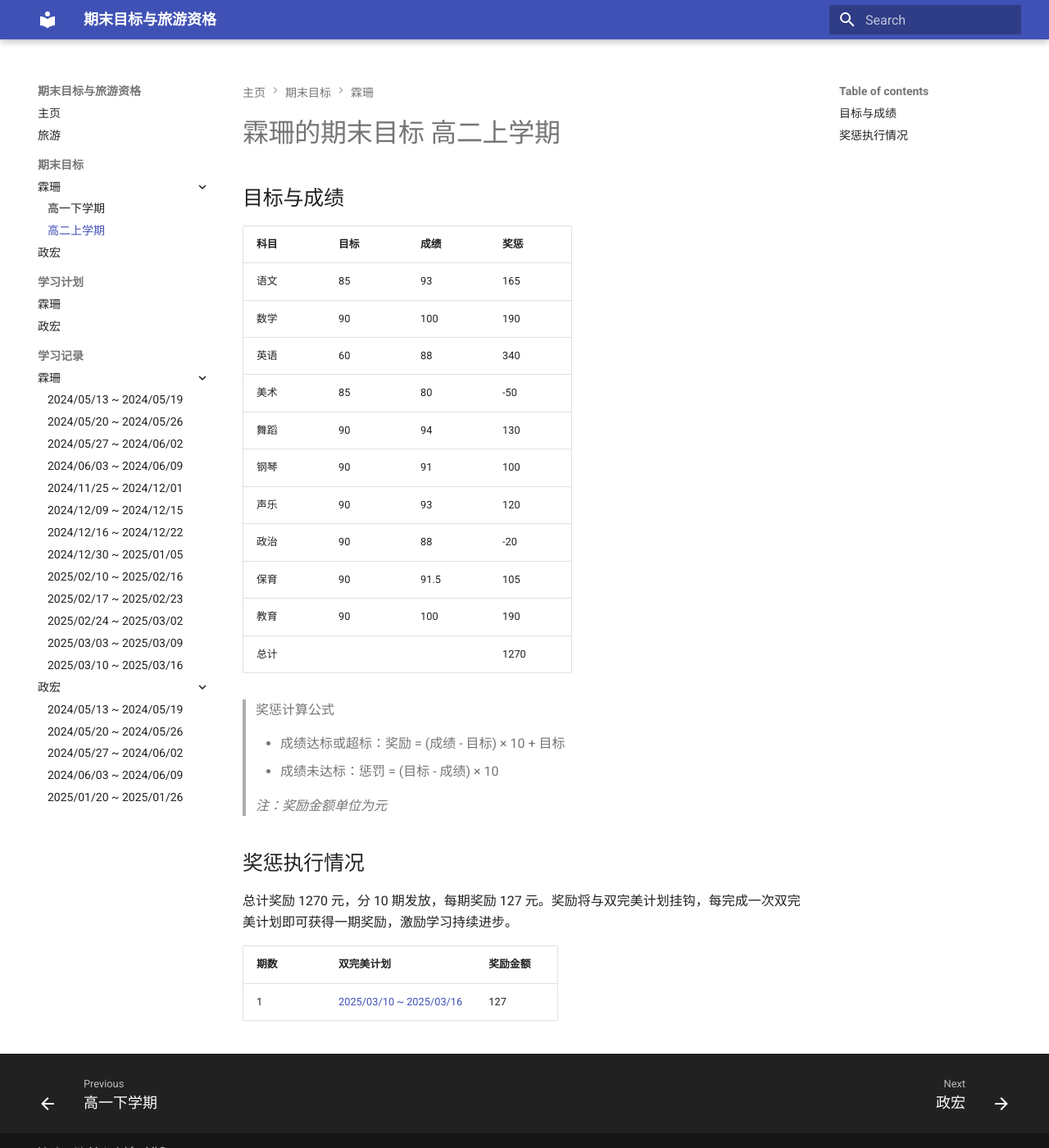
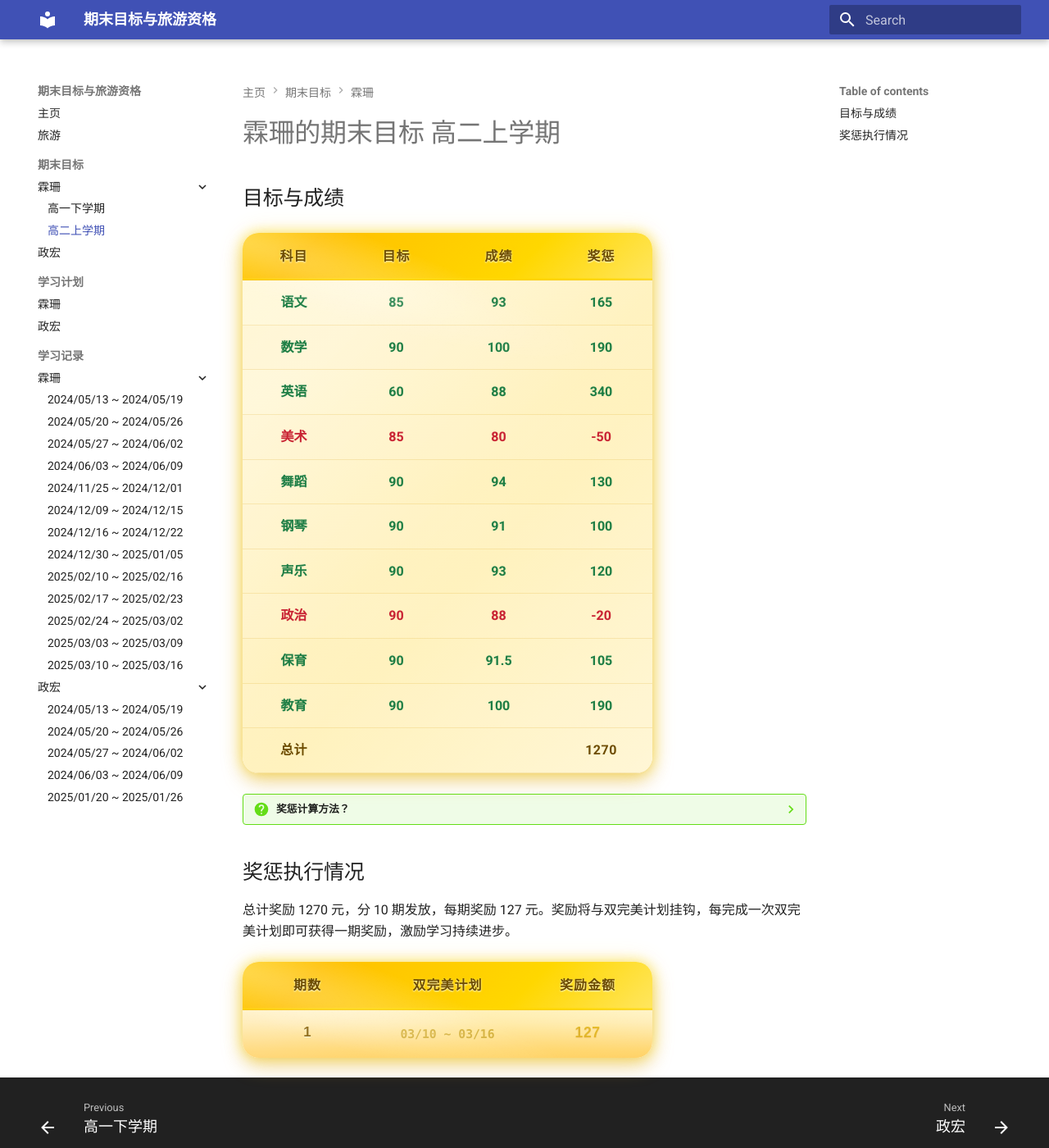
Before and after one commit to Flash-LHR/goal_and_vocation, an MkDocs documentation site: the page built from docs/study_goal/ls/grade11_s1/README.md, in a window 1280 px wide and 1400 px high. Shown: the whole window at 82% size. Built offline with MkDocs 1.6.1 and Material for MkDocs 9.7.7, drawn with Linux system fonts in a browser that asks for light colours.

Commit message:
fix: beatify study goal (#17)
* fix: table width and color

* chore: use html instead of markdown

* fix: width

* fix: width

* fix: width

* fix: width

* fix: width

* fix: width

* fix: width

* fix: width

* fix: width

* feat: newbee

* Revert "feat: newbee"

This reverts commit 6345fb1dafa554cae11e5d91151e6f2312271f8a.

* feat: newbee

* feat: newbee

* fix: width

* beatiful

* beatiful

* beatiful

* beatiful

* beatiful

* beatiful

---------

Co-authored-by: 李浩然 <haoranli656@gmail.com>

```diff
--- a/docs/study_goal/ls/grade11_s1.md
+++ /dev/null
@@ -1,33 +0,0 @@
-# 霖珊的期末目标 高二上学期
-
-## 目标与成绩
-
-| 科目 | 目标 | 成绩 | 奖惩 |
-| ---- | ---- | ---- | ---- |
-| 语文 | 85 | 93 | 165 |
-| 数学 | 90 | 100 | 190 |
-| 英语 | 60 | 88 | 340 |
-| 美术 | 85 | 80 | -50 |
-| 舞蹈 | 90 | 94 | 130 |
-| 钢琴 | 90 | 91 | 100 |
-| 声乐 | 90 | 93 | 120 |
-| 政治 | 90 | 88 | -20 |
-| 保育 | 90 | 91.5 | 105 |
-| 教育 | 90 | 100 | 190 |
-| 总计 |  |  | 1270 |
-
-> 奖惩计算公式
->
-> - 成绩达标或超标：奖励 = (成绩 - 目标) × 10 + 目标
-> - 成绩未达标：惩罚 = (目标 - 成绩) × 10
->
-> *注：奖励金额单位为元*
-
-
-## 奖惩执行情况
-
-总计奖励 1270 元，分 10 期发放，每期奖励 127 元。奖励将与双完美计划挂钩，每完成一次双完美计划即可获得一期奖励，激励学习持续进步。
-
-| 期数 | 双完美计划 | 奖励金额 |
-| ---- | ---- | ---- |
-| 1 | [2025/03/10 ~ 2025/03/16](../../study_record/ls/20250310_20250316/README.md) | 127 |
--- /dev/null
+++ b/docs/study_goal/ls/grade11_s1/README.md
@@ -0,0 +1,114 @@
+# 霖珊的期末目标 高二上学期
+
+<link rel="stylesheet" href="./assets/css/goal-styles.css">
+
+## 目标与成绩
+
+<table class="score-table">
+  <thead>
+    <tr>
+      <th class="cell">科目</th>
+      <th class="cell">目标</th>
+      <th class="cell">成绩</th>
+      <th class="cell">奖惩</th>
+    </tr>
+    <div class="wave-effect"></div>
+  </thead>
+  <tbody>
+    <tr>
+      <td class="cell"><span class="green">语文</span></td>
+      <td class="cell"><span class="green">85</span></td>
+      <td class="cell"><span class="green">93</span></td>
+      <td class="cell"><span class="green">165</span></td>
+    </tr>
+    <tr>
+      <td class="cell"><span class="green">数学</span></td>
+      <td class="cell"><span class="green">90</span></td>
+      <td class="cell"><span class="green">100</span></td>
+      <td class="cell"><span class="green">190</span></td>
+    </tr>
+    <tr>
+      <td class="cell"><span class="green">英语</span></td>
+      <td class="cell"><span class="green">60</span></td>
+      <td class="cell"><span class="green">88</span></td>
+      <td class="cell"><span class="green">340</span></td>
+    </tr>
+    <tr>
+      <td class="cell"><span class="red">美术</span></td>
+      <td class="cell"><span class="red">85</span></td>
+      <td class="cell"><span class="red">80</span></td>
+      <td class="cell"><span class="red">-50</span></td>
+    </tr>
+    <tr>
+      <td class="cell"><span class="green">舞蹈</span></td>
+      <td class="cell"><span class="green">90</span></td>
+      <td class="cell"><span class="green">94</span></td>
+      <td class="cell"><span class="green">130</span></td>
+    </tr>
+    <tr>
+      <td class="cell"><span class="green">钢琴</span></td>
+      <td class="cell"><span class="green">90</span></td>
+      <td class="cell"><span class="green">91</span></td>
+      <td class="cell"><span class="green">100</span></td>
+    </tr>
+    <tr>
+      <td class="cell"><span class="green">声乐</span></td>
+      <td class="cell"><span class="green">90</span></td>
+      <td class="cell"><span class="green">93</span></td>
+      <td class="cell"><span class="green">120</span></td>
+    </tr>
+    <tr>
+      <td class="cell"><span class="red">政治</span></td>
+      <td class="cell"><span class="red">90</span></td>
+      <td class="cell"><span class="red">88</span></td>
+      <td class="cell"><span class="red">-20</span></td>
+    </tr>
+    <tr>
+      <td class="cell"><span class="green">保育</span></td>
+      <td class="cell"><span class="green">90</span></td>
+      <td class="cell"><span class="green">91.5</span></td>
+      <td class="cell"><span class="green">105</span></td>
+    </tr>
+    <tr>
+      <td class="cell"><span class="green">教育</span></td>
+      <td class="cell"><span class="green">90</span></td>
+      <td class="cell"><span class="green">100</span></td>
+      <td class="cell"><span class="green">190</span></td>
+    </tr>
+    <tr>
+      <td class="cell"><strong>总计</strong></td>
+      <td class="cell"></td>
+      <td class="cell"></td>
+      <td class="cell"><strong>1270</strong></td>
+    </tr>
+  </tbody>
+</table>
+
+??? Question "奖惩计算方法？"
+
+    - 成绩达标或超标：奖励 = (成绩 - 目标) × 10 + 目标
+    - 成绩未达标：惩罚 = (目标 - 成绩) × 10
+
+    *注：奖励金额单位为元*
+
+## 奖惩执行情况
+
+总计奖励 1270 元，分 10 期发放，每期奖励 127 元。奖励将与双完美计划挂钩，每完成一次双完美计划即可获得一期奖励，激励学习持续进步。
+
+<table class="score-table">
+  <thead>
+    <tr>
+      <th class="cell">期数</th>
+      <th class="cell">双完美计划</th>
+      <th class="cell">奖励金额</th>
+    </tr>
+    <div class="wave-effect"></div>
+  </thead>
+  <tbody class="reward-table">
+    <tr>
+      <td class="cell">1</td>
+      <td class="cell"><a href="../../../study_record/ls/20250310_20250316/">03/10 ~ 03/16</a></td>
+      <td class="cell">127</td>
+    </tr>
+  </tbody>
+</table>
--- /dev/null
+++ b/docs/study_goal/ls/grade11_s1/assets/css/goal-styles.css
@@ -0,0 +1,427 @@
+/* 主表格样式 */
+.score-table {
+    max-width: 500px;
+    width: 100%;
+    border-collapse: separate;
+    border-spacing: 0;
+    border-radius: 20px;
+    overflow: hidden;
+    box-shadow: 0 10px 25px rgba(218, 165, 32, 0.4), 0 0 15px rgba(255, 215, 0, 0.5), 0 0 30px rgba(255, 223, 0, 0.2);
+    margin: 25px 0;
+    background: linear-gradient(135deg, #fffcf0, #fff5d6, #fff8e1);
+    position: relative;
+}
+
+.score-table:before {
+    content: "";
+    position: absolute;
+    top: 0;
+    left: 0;
+    right: 0;
+    height: 100%;
+    background-size: 12px 12px;
+    pointer-events: none;
+    z-index: 1;
+    border-radius: 18px;
+}
+
+.score-table:after {
+    content: "";
+    position: absolute;
+    top: 0;
+    left: 0;
+    right: 0;
+    bottom: 0;
+    background: linear-gradient(135deg,
+            rgba(255, 215, 0, 0.12) 0%,
+            rgba(255, 215, 0, 0.05) 20%,
+            rgba(255, 215, 0, 0.12) 40%,
+            rgba(255, 215, 0, 0.05) 60%,
+            rgba(255, 215, 0, 0.12) 80%,
+            rgba(255, 215, 0, 0.05) 100%);
+    background-size: 200% 200%;
+    animation: shimmer 3s infinite linear;
+    pointer-events: none;
+    z-index: 0;
+    border-radius: 18px;
+}
+
+@keyframes shimmer {
+    0% {
+        background-position: 0% 0%;
+    }
+
+    100% {
+        background-position: 200% 200%;
+    }
+}
+
+/* 表头样式 */
+.score-table thead {
+    background: linear-gradient(135deg, #fff0a0, #ffd700, #ffbf00, #ffd700, #fff0a0);
+    background-size: 200% 200%;
+    animation: goldWave 5s ease infinite;
+    position: relative;
+    overflow: hidden;
+}
+
+/* 恢复圆角设置 */
+.score-table thead tr:first-child th:first-child {
+    border-top-left-radius: 16px;
+}
+
+.score-table thead tr:first-child th:last-child {
+    border-top-right-radius: 16px;
+}
+
+.score-table tbody tr:last-child td:first-child {
+    border-bottom-left-radius: 16px;
+}
+
+.score-table tbody tr:last-child td:last-child {
+    border-bottom-right-radius: 16px;
+}
+
+/* 波光粼粼动画 */
+@keyframes goldWave {
+    0% {
+        background-position: 0% 0%;
+    }
+
+    50% {
+        background-position: 100% 100%;
+    }
+
+    100% {
+        background-position: 0% 0%;
+    }
+}
+
+/* 表头波光效果 - 增强透明度和大小 */
+.score-table thead::before {
+    content: "";
+    position: absolute;
+    top: -50%;
+    left: -50%;
+    right: -50%;
+    bottom: -50%;
+    background: radial-gradient(ellipse at center, rgba(255, 255, 255, 0.5) 0%, rgba(255, 255, 255, 0) 70%);
+    animation: shimmerWave 6s infinite linear;
+    pointer-events: none;
+    transform: rotate(30deg);
+    z-index: 3;
+}
+
+/* 底部金边 - 增强亮度 */
+.score-table thead::after {
+    content: "";
+    position: absolute;
+    bottom: 0;
+    left: 0;
+    right: 0;
+    height: 3px;
+    background: linear-gradient(to right, rgba(255, 215, 0, 0.3), rgba(255, 215, 0, 1), rgba(255, 215, 0, 0.3));
+    z-index: 2;
+}
+
+/* 波纹光影效果 - 显著增强不透明度和效果 */
+.score-table thead .wave-effect {
+    content: "";
+    position: absolute;
+    top: -50%;
+    left: -50%;
+    right: -50%;
+    bottom: -50%;
+    background: linear-gradient(45deg,
+            rgba(255, 215, 0, 0) 0%,
+            rgba(255, 215, 0, 0.08) 30%,
+            rgba(255, 215, 0, 0.2) 47%,
+            rgba(255, 215, 0, 0.08) 64%,
+            rgba(255, 215, 0, 0) 100%);
+    background-size: 200% 200%;
+    animation: goldRipple 6s ease-in-out infinite;
+    pointer-events: none;
+    z-index: 4;
+}
+
+@keyframes shimmerWave {
+    0% {
+        transform: translate(-30%, -30%) rotate(0deg);
+        opacity: 0.6;
+    }
+
+    50% {
+        opacity: 0.9;
+    }
+
+    100% {
+        transform: translate(-30%, -30%) rotate(360deg);
+        opacity: 0.6;
+    }
+}
+
+/* 表头文字闪烁效果 - 增强闪烁 */
+.score-table thead th {
+    padding: 16px 10px;
+    font-weight: bold;
+    color: #6d4c00;
+    text-shadow: 0px 1px 2px rgba(255, 255, 255, 0.9), 0 0 10px rgba(255, 223, 0, 0.5);
+    position: relative;
+    overflow: hidden;
+    letter-spacing: 1px;
+    z-index: 5;
+    animation: textGlow 3s ease-in-out infinite alternate;
+}
+
+@keyframes textGlow {
+    0% {
+        text-shadow: 0px 1px 2px rgba(255, 255, 255, 0.9), 0 0 5px rgba(255, 223, 0, 0.5);
+    }
+
+    100% {
+        text-shadow: 0px 1px 2px rgba(255, 255, 255, 1), 0 0 10px rgba(255, 223, 0, 0.7), 0 0 15px rgba(255, 215, 0, 0.5);
+    }
+}
+
+@keyframes goldRipple {
+    0% {
+        transform: scale(1) rotate(0deg);
+        opacity: 0.6;
+    }
+
+    50% {
+        transform: scale(1.2) rotate(180deg);
+        opacity: 0.9;
+    }
+
+    100% {
+        transform: scale(1) rotate(360deg);
+        opacity: 0.6;
+    }
+}
+
+/* 表头底部线条 */
+.score-table thead th::after {
+    content: "";
+    position: absolute;
+    bottom: 0;
+    left: 0;
+    right: 0;
+    height: 1px;
+    background: rgba(255, 215, 0, 0.5);
+}
+
+/* 表格内容样式 */
+.score-table tbody tr {
+    transition: all 0.3s ease;
+}
+
+.score-table tbody tr:nth-child(even) {
+    background-color: rgba(255, 248, 225, 0.5);
+}
+
+.score-table tbody tr:hover {
+    background-color: rgba(255, 223, 128, 0.4);
+    transform: translateY(-2px);
+    box-shadow: 0 4px 8px rgba(218, 165, 32, 0.15);
+}
+
+.cell {
+    width: 25%;
+    text-align: center;
+    border-bottom: 1px solid rgba(218, 165, 32, 0.2);
+    padding: 14px 10px;
+    white-space: nowrap;
+    position: relative;
+    z-index: 2;
+}
+
+/* 文本样式 */
+.green {
+    color: #1e7e45;
+    font-weight: 600;
+    text-shadow: 0 0 1px rgba(46, 139, 87, 0.2);
+}
+
+.red {
+    color: #c82333;
+    font-weight: 600;
+    text-shadow: 0 0 1px rgba(220, 53, 69, 0.2);
+}
+
+strong {
+    color: #6d4c00;
+    font-weight: 700;
+    letter-spacing: 0.5px;
+}
+
+/* 第一个表格链接样式 */
+.score-table a {
+    color: #4472ab;
+    text-decoration: none !important;
+    transition: all 0.3s ease;
+    position: relative;
+}
+
+.score-table a:hover {
+    color: #156b38;
+    text-decoration: none !important;
+}
+
+/* 第二个表格整体样式 - 增强渐变色对比度 */
+.reward-table {
+    position: relative;
+    background: linear-gradient(to bottom,
+            rgba(255, 250, 240, 0.8) 0%,
+            rgba(255, 249, 235, 0.8) 5%,
+            rgba(255, 247, 230, 0.8) 10%,
+            rgba(255, 245, 225, 0.8) 15%,
+            rgba(255, 243, 220, 0.8) 20%,
+            rgba(255, 241, 215, 0.8) 25%,
+            rgba(255, 238, 205, 0.8) 30%,
+            rgba(255, 235, 195, 0.8) 35%,
+            rgba(255, 232, 185, 0.8) 40%,
+            rgba(255, 229, 175, 0.8) 45%,
+            rgba(255, 225, 165, 0.8) 50%,
+            rgba(255, 222, 155, 0.8) 55%,
+            rgba(255, 219, 145, 0.8) 60%,
+            rgba(255, 215, 135, 0.8) 65%,
+            rgba(255, 212, 125, 0.8) 70%,
+            rgba(255, 209, 115, 0.8) 75%,
+            rgba(255, 206, 105, 0.8) 80%,
+            rgba(255, 203, 95, 0.8) 85%,
+            rgba(255, 201, 90, 0.8) 90%,
+            rgba(255, 198, 85, 0.8) 95%,
+            rgba(255, 195, 80, 0.8) 100%);
+}
+
+/* 第二个表格闪光效果 - 新增波光效果 */
+.reward-table:before {
+    content: "";
+    position: absolute;
+    top: 0;
+    left: 0;
+    right: 0;
+    bottom: 0;
+    background: linear-gradient(135deg,
+            rgba(255, 215, 0, 0) 0%,
+            rgba(255, 215, 0, 0.05) 25%,
+            rgba(255, 215, 0, 0.1) 50%,
+            rgba(255, 215, 0, 0.05) 75%,
+            rgba(255, 215, 0, 0) 100%);
+    background-size: 300% 300%;
+    animation: rewardTableShimmer 8s infinite linear;
+    pointer-events: none;
+    z-index: 2;
+    border-radius: 0 0 16px 16px;
+}
+
+@keyframes rewardTableShimmer {
+    0% {
+        background-position: 0% 0%;
+    }
+
+    50% {
+        background-position: 100% 100%;
+    }
+
+    100% {
+        background-position: 0% 0%;
+    }
+}
+
+.reward-table:after {
+    content: "";
+    position: absolute;
+    top: 0;
+    left: 0;
+    right: 0;
+    bottom: 0;
+    background: linear-gradient(to right,
+            rgba(255, 235, 195, 0.3) 0%,
+            rgba(255, 235, 195, 0.1) 100%);
+    pointer-events: none;
+    z-index: 1;
+    border-radius: 0 0 16px 16px;
+}
+
+/* 第二个表格行样式 */
+.reward-table tr {
+    position: relative;
+    background: transparent !important;
+    border: none !important;
+    box-shadow: none !important;
+    z-index: 2;
+    margin: 0 !important;
+    padding: 0 !important;
+    transition: transform 0.3s ease, background 0.3s ease;
+    line-height: 1.5;
+    height: 48px;
+}
+
+.reward-table tr td,
+.reward-table tr th {
+    border: none !important;
+    border-bottom: none !important;
+    outline: none !important;
+    box-shadow: none !important;
+}
+
+.reward-table tr:hover {
+    background: radial-gradient(circle at center, rgba(255, 215, 0, 0.25) 0%, rgba(255, 215, 0, 0.1) 50%, rgba(255, 215, 0, 0) 100%) !important;
+    transform: translateY(-1px);
+    box-shadow: 0 2px 8px rgba(218, 165, 32, 0.1) !important;
+    position: relative;
+    z-index: 4;
+}
+
+/* 第二个表格期数样式 */
+.reward-table tr td:first-child {
+    font-family: 'Arial', sans-serif;
+    font-weight: 600;
+    color: #8e6b16;
+    text-shadow: 0 1px 1px rgba(255, 255, 255, 0.7);
+    font-size: 1.05em;
+    position: relative;
+    overflow: visible;
+}
+
+/* 第二个表格日期链接样式 - 保留基本样式但移除特效 */
+.reward-table tr td:nth-child(2) a {
+    font-size: 0.92em;
+    font-family: 'Consolas', monospace;
+    color: #d4af37;
+    padding: 4px 8px;
+    position: relative;
+    display: inline-block;
+    transition: all 0.3s ease;
+    text-decoration: none !important;
+    font-weight: 600;
+    border-radius: 3px;
+    z-index: 5;
+    border: none !important;
+    outline: none !important;
+    box-shadow: none !important;
+}
+
+/* 第二个表格奖励金额样式 */
+.reward-table tr td:last-child {
+    font-family: 'Arial', sans-serif;
+    font-weight: 700;
+    background: linear-gradient(to right, #d4af37, #f9d423);
+    -webkit-background-clip: text;
+    background-clip: text;
+    color: transparent;
+    text-shadow: 0px 1px 1px rgba(205, 127, 50, 0.2);
+    letter-spacing: 0.5px;
+    font-size: 1.1em;
+    position: relative;
+}
+
+/* 简单的hover效果，替代复杂动画 */
+.reward-table tr td:nth-child(2) a:hover {
+    background-color: rgba(255, 215, 0, 0.15);
+    color: #b8860b;
+    transform: translateY(-1px);
+    box-shadow: 0 2px 5px rgba(218, 165, 32, 0.2) !important;
+}
--- a/mkdocs.yml
+++ b/mkdocs.yml
@@ -6,8 +6,8 @@ nav:
   - 旅游: vocation.md
   - 期末目标:
     - 霖珊:
-      - 高一下学期: study_goal/ls/grade10_s2.md
-      - 高二上学期: study_goal/ls/grade11_s1.md
+      - 高一下学期: study_goal/ls/grade10_s2/README.md
+      - 高二上学期: study_goal/ls/grade11_s1/README.md
     - 政宏: study_goal/zh.md
   - 学习计划:
     - 霖珊: study_plan/ls.md
@@ -51,6 +51,7 @@ markdown_extensions:
       generic: true
   - pymdownx.tasklist:
       custom_checkbox: true
+  - pymdownx.details
 
 theme:
   name: material
```
Also changed, not shown: docs/study_goal/ls/grade10_s2/README.md (renamed from docs/study_goal/ls/grade10_s2.md).
